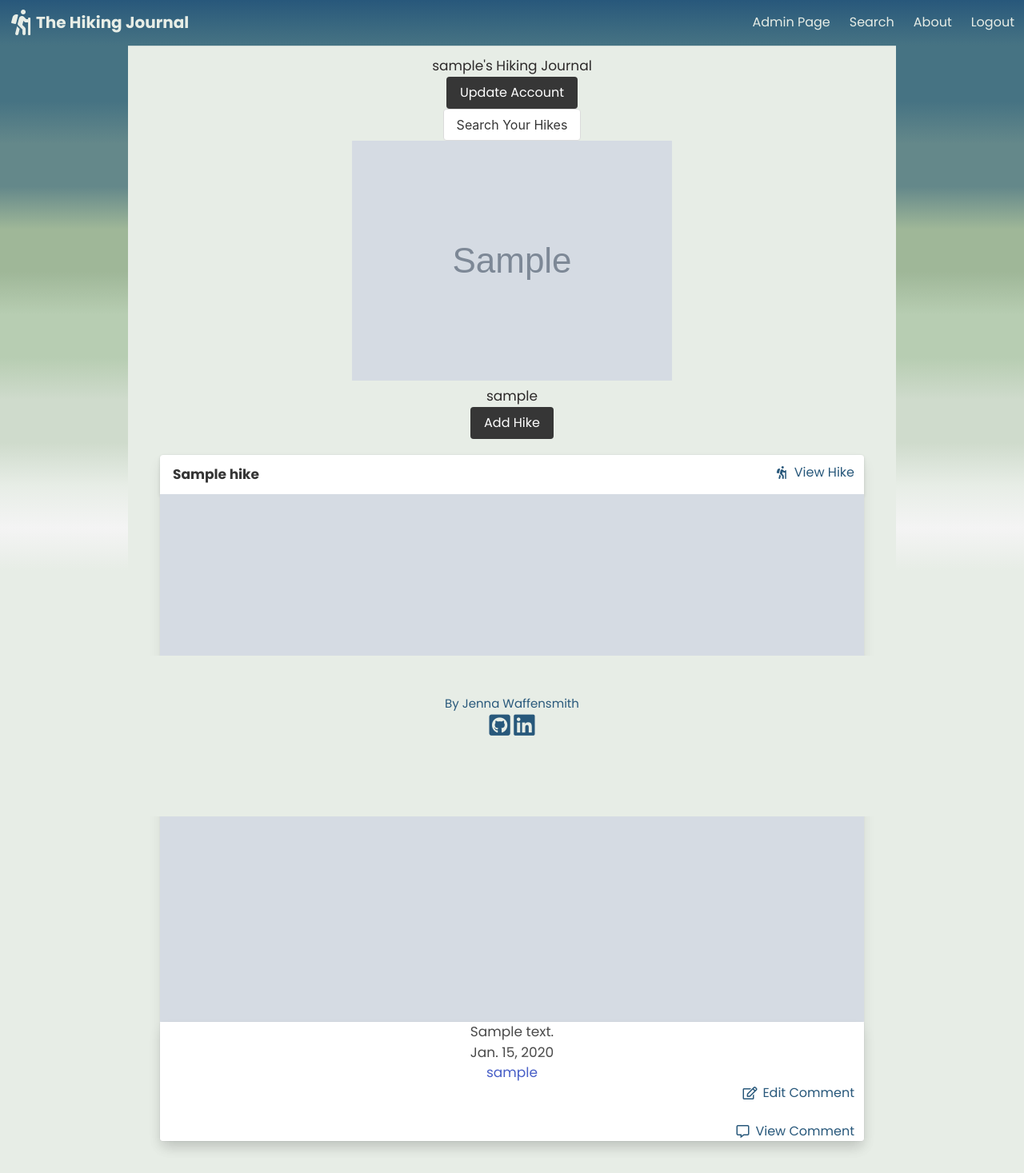
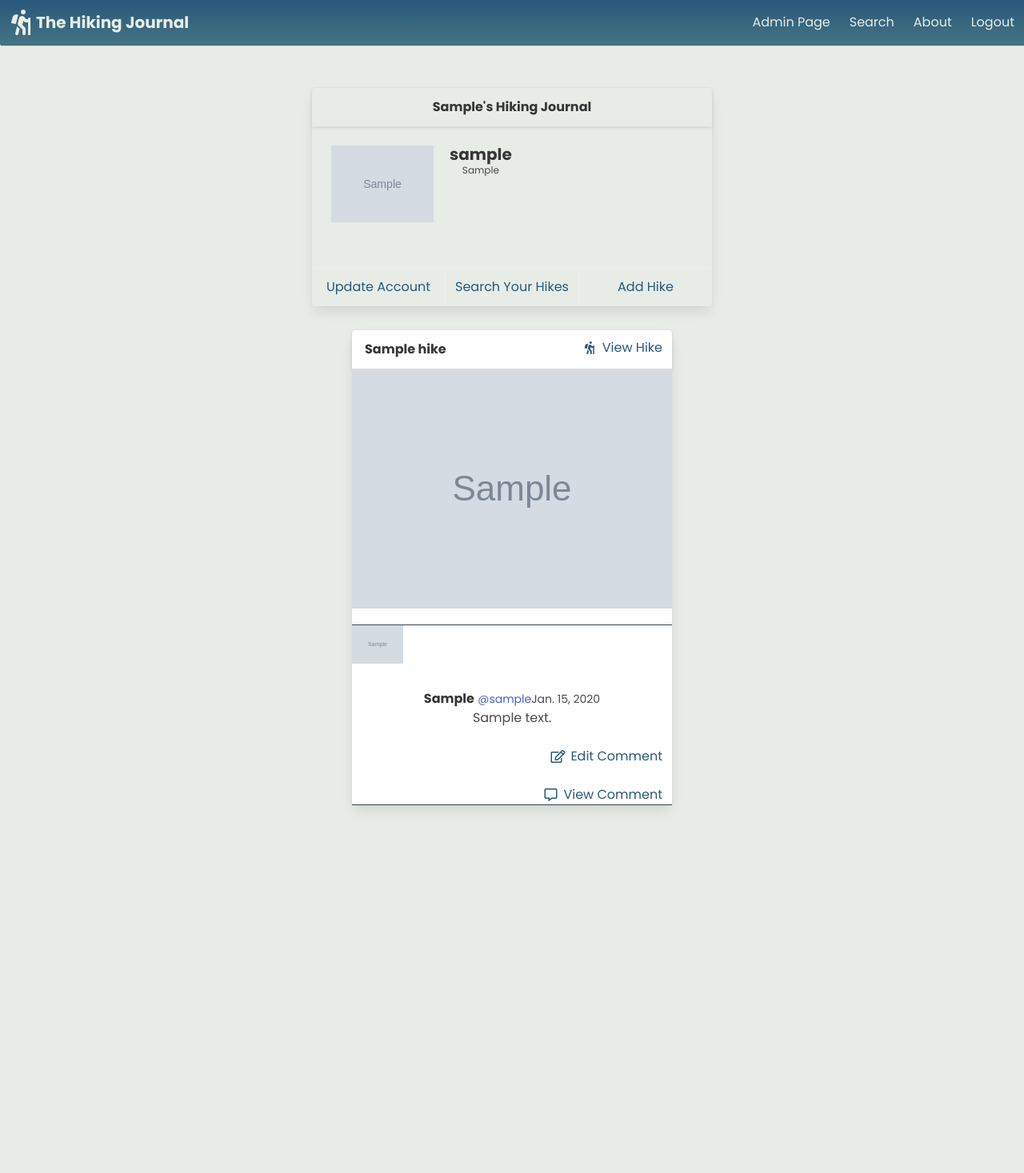
Before and after one commit to jwaffensmith/hiking-journal, a Django app: page /profile/1/ in a window 1280 px wide. Shown: the whole page at 80% size. After the commit the page ends 1013 px from the top, so only its background shows below. Run offline with Django 3.2, Linux system fonts and the light colour scheme; a user stored in the database is signed in; tables that the repository leaves empty hold one stand-in row (values such as "Sample post"); grey boxes marked "Sample" are stand-in pictures; some libraries are stand-ins or nearby versions.

Commit message:
added styling to comment section of profile page

```diff
--- a/main_app/static/css/style.css
+++ b/main_app/static/css/style.css
@@ -242,6 +242,10 @@ span.review-hike {
   color: #28587b !important;
 }
 
+.journal-link {
+  color: #28587b;
+}
+
 a.journal-link:hover {
   color: #64888a !important;
   transform: rotate(360deg);
@@ -292,11 +296,25 @@ a.edit-link:hover, a.delete-link:hover {
   margin-bottom: 20px;
   font-weight: 700;
   border-radius: 2px;
-  border: 2px solid #36454F;
+  border-bottom: 1px solid #36454F;
   max-width: 200px;
   margin-left: auto;
   margin-right: auto;
   padding: 10px;
+}
+
+.profile-card {
+  max-width: 500px;
+  margin-left: auto;
+  margin-right: auto;
+  margin-bottom: 30px;
+}
+
+.profile-hike-card {
+  max-width: 400px;
+  margin-left: auto;
+  margin-right: auto;
+  margin-bottom: 30px;
 }
 
 .site-form input:focus {
@@ -310,6 +328,15 @@ a.edit-link:hover, a.delete-link:hover {
   box-shadow: 0 0 5px #64888a;
 }
 
+.class-footer-item form input {
+  margin-bottom: 20px;
+}
+.class-footer-item form input:focus {
+  outline: none !important;
+  border-color: none;
+  box-shadow: none;
+}
+
 @media screen and (max-width: 1024px) {
   .img-container {
     left: 50%;
--- a/main_app/static/scss/style.scss
+++ b/main_app/static/scss/style.scss
@@ -302,6 +302,9 @@ span.review-hike {
     color: $navbar !important;
 }
 
+.journal-link {
+    color: $navbar;
+}
 
 a.journal-link:hover {
     color: $trim !important;
@@ -355,11 +358,25 @@ a.edit-link:hover, a.delete-link:hover  {
     margin-bottom: 20px;
     font-weight: 700;
     border-radius: 2px;
-    border: 2px solid #36454F;
+    border-bottom: 1px solid #36454F;
     max-width: 200px;
     margin-left: auto;
     margin-right: auto;
     padding: 10px;
+}
+
+.profile-card {
+    max-width: 500px;
+    margin-left: auto;
+    margin-right: auto;
+    margin-bottom: 30px;
+}
+
+.profile-hike-card {
+    max-width: 400px;
+    margin-left: auto;
+    margin-right: auto;
+    margin-bottom: 30px;
 }
 
 .site-form {
@@ -375,6 +392,22 @@ a.edit-link:hover, a.delete-link:hover  {
     }
 }
 
+.class-footer-item {
+    form {
+
+        input {
+            margin-bottom: 20px;
+        }
+
+        input:focus {
+            outline: none !important;
+            border-color: none;
+            box-shadow: none;
+        }
+
+    }
+}
+
 
 @media screen and (max-width: 1024px) {
     .img-container {
--- a/main_app/templates/hike/hike_create.html
+++ b/main_app/templates/hike/hike_create.html
@@ -37,7 +37,7 @@
                             <input type="number" name="hike_rating" min="1" max="5" required>
 
                             <label for="description">Hike Notes</label>
-                            <textarea type="text" name="description" placeholder="Write about the hike"></textarea>
+                            <textarea type="text" name="description" maxlength="1000" placeholder="Write about the hike"></textarea>
 
                             {% if form.errors %}
                             {% for field in form %}
--- a/main_app/templates/hike/hike_update.html
+++ b/main_app/templates/hike/hike_update.html
@@ -38,7 +38,7 @@
                             <input type="number" value="{{ hike.hike_rating}}" name="hike_rating" min="1" max="5" required>
 
                             <label for="description">Journal Notes</label>
-                            <textarea type="text" value="{{hike.description}}" name="description">{{hike.description}}</textarea>
+                            <textarea type="text" value="{{hike.description}}" maxlength="1000" name="description">{{hike.description}}</textarea>
                             {% if form.errors %}
                             {% for field in form %}
                                 {% for error in field.errors %}
--- a/main_app/templates/profile/profile.html
+++ b/main_app/templates/profile/profile.html
@@ -6,23 +6,37 @@
 
 
 
-<main class="gradient">
-    <div class="container is-max-desktop page-card">
-        <div class="card-border">
-            <h1 class="welcome-message">{{ profile.user.username }}'s Hiking Journal</h1>
+<main class="main-container">
+    <div class="container page-card">
+        <div class="card profile-card" style="background-color: #e7ede6;">
+            <header class="card-header">
+                <p class="card-header-title is-centered">
+                    {{ profile.user.first_name }}'s Hiking Journal
+                </p>
+            </header>
+
+            <div class="card-content is-centered">
+                <div class="media">
+                        <figure class="image is-128x128">
+                            <img src="{{profile.avatar}}" alt="profile avatar"/>
+                        </figure>
+                    <div class="content" style="margin-left: 20px">
+                        <p class="title is-5">{{profile.user.username}}</p>
+                        <p class="subtitle is-7">{{user.profile.location}}</p>
+                    </div>
+                </div>
+            </div>
             {% if profile.user == user %}
-            <a class="button is-dark" href="{% url 'profile_update' profile.pk %}">Update Account</a>
-            <div>
-                <a href="{% url 'sort_hikes' %}"><button class="button">Search Your Hikes</button></a>
+            <footer class="card-footer">
+                <a href="{% url 'profile_update' profile.pk %}" class="card-footer-item journal-link">Update Account</a>
+                <a href="{% url 'sort_hikes' %}" class="card-footer-item journal-link">Search Your Hikes</a>
+                <a href="{% url 'hike_create' profile.pk %}" class="card-footer-item journal-link">Add Hike</a>
+            </footer>
+            {% endif %}
         </div>
-            {% endif %}
-            <img src={{profile.avatar}} >
-            <p> {{ profile.user.username }}</p>
-            {% if profile.user == user %}
-            <a class="button is-dark" href="{% url 'hike_create' profile.pk %}">Add Hike</a>
-            {% endif %}
+
         {% for hike in profile.user.hikes.all %}
-                <div class="card is-mobile is-centered" style="margin-top: 20px;" id="hike-list-card">
+            <div class="card is-mobile is-centered profile-hike-card" id="hike-list-card">
                 <div class="card-header">
                     <p class="card-header-title">
                     {{hike.name}}
@@ -40,7 +54,6 @@
                         </ul>
                     </nav>
             </div>
-
             <div class="card-image">
                 <a href="{% url 'hike_detail' hike.pk%}">
                     <figure class="image is-4by3">
@@ -48,37 +61,63 @@
                     </figure>
                 </a>
             </div>
+
         {% if profile.user != user %}
-                <footer class="card-footer">
+        <article class="media" style="margin-top: 20px;">
+            <figure class="media-right">
+                <p class="image is-64x64">
+                    <img src="{{user.profile.avatar}}">
+                </p>
+            </figure>
+            <div class="media-content">
+                <div class="field">
+                    <p class="control">
                         <form class="card-footer-item" action="{% url 'comment_create' profile.pk hike.pk%}" method="post">
                             {% csrf_token %}
-                        <input type="text" name="content" placeholder="Add a comment...">
+                            <textarea class="textarea" type="text" name="content" maxlength="1000" placeholder="Add a comment..." required></textarea>
+
                             {% if form.errors %}
                             {% for field in form %}
                                 {% for error in field.errors %}
-                                <div>
-                                    <strong>{{ error|escape }}</strong>
+                                    <div style="padding: 10px;">
+                                        <strong class="has-text-danger-dark">{{ error|escape }}</strong>
                                     </div>
                                 {% endfor %}
                             {% endfor %}
                             {% for error in form.non_field_errors %}
-                            <div>
-                                <strong>{{ error|escape }}</strong>
+                                <div style="padding: 10px;">
+                                    <strong class="has-text-danger-dark">{{ error|escape }}</strong>
                                 </div>
                             {% endfor %}
                             {% endif %}
-                        <input class="button has-text-white-ter has-background-dark is-small" type="submit" value="Post" href="{% url 'profile' user.profile.pk %}">
+                    </p>
+                </div>
+                    <nav class="level">
+                        <div class="level-left">
+                            <div class="level-item">
+                                <input class="button site-btn" type="submit" value="Post" href="{% url 'profile' user.profile.pk %}">
+                            </div>
+                        </div>
+                    </nav>
                 </form>
-                </footer>
+            </div>
+        </article>
         {% endif %}
+
         {% for comment in hike.comments.all %}
-                <div class="card">
-                    <div>
-                        <p>{{comment.content}}</p>
-                        <p>{{comment.created_at|date}}</p>
-                        <a href="{% url 'profile' comment.user.id %}">
-                            <p>{{comment.user}}</p>
-                        </a>
+        <article class="media-card" style="margin-top: 20px; border-bottom: 1px solid #36454F;">
+            <div class="container">
+                <div class="media-content" style="margin-top: 20px; border-top: 1px solid #36454F">
+                    <div class="content" >
+                        <p class="image is-64x64">
+                            <img src="{{user.profile.avatar}}">
+                        </p>
+                        <p>
+                        <strong>{{comment.user.first_name}}</strong> <a href="{% url 'profile' comment.user.id %}"><small>@{{comment.user.username}}</small></a><small>{{comment.created_at|date}}</small>
+                        <br>
+                        {{comment.content}}
+                        </p>
+                    </div>
                     {% if comment.user == user %}
                     <nav class="breadcrumb is-right" aria-label="breadcrumbs">
                         <ul>
@@ -93,7 +132,6 @@
                         </ul>
                     </nav>
                     {% endif %}
-
                     {% if profile.user == user %}
                     <nav class="breadcrumb is-right" aria-label="breadcrumbs">
                         <ul>
@@ -111,6 +149,9 @@
                 </div>
             {% endfor %}
         </div>
+    </article>
+
+
             {% empty %}
             <article class="message">
                 <div class="message-header">
@@ -120,7 +161,6 @@
             </article>
         </div>
     </div>
-    </div>
 </main>
 
 
```
Also changed, not shown: 1 other file. Lines whose indentation alone changed are shown as unchanged.
